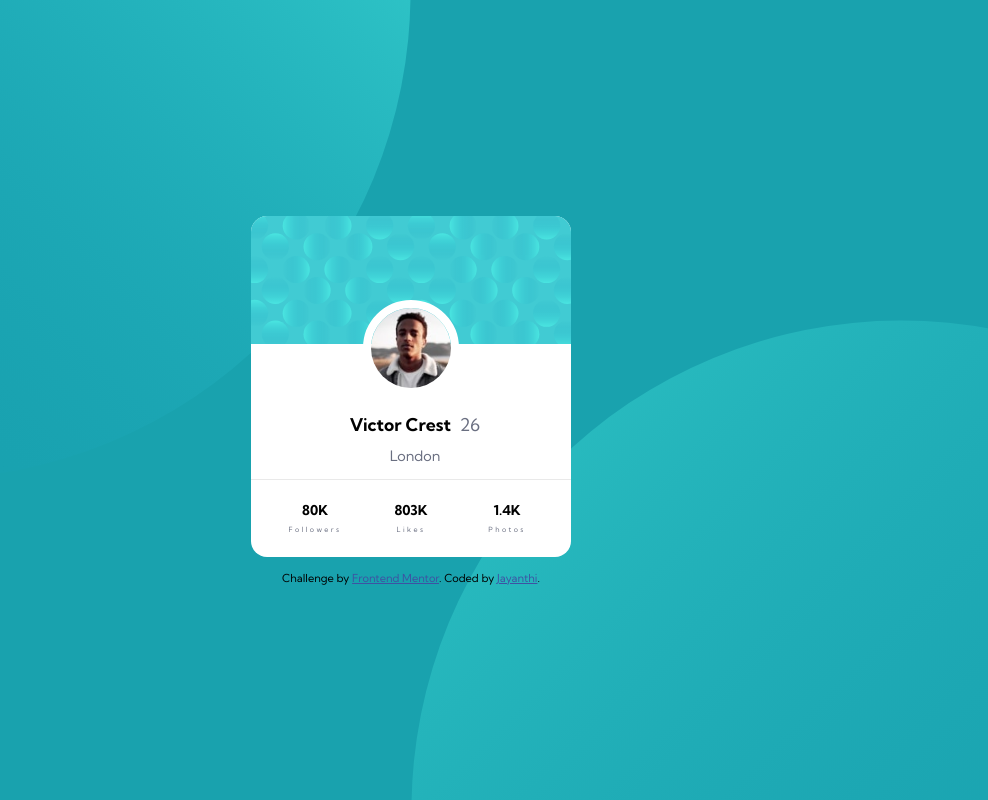
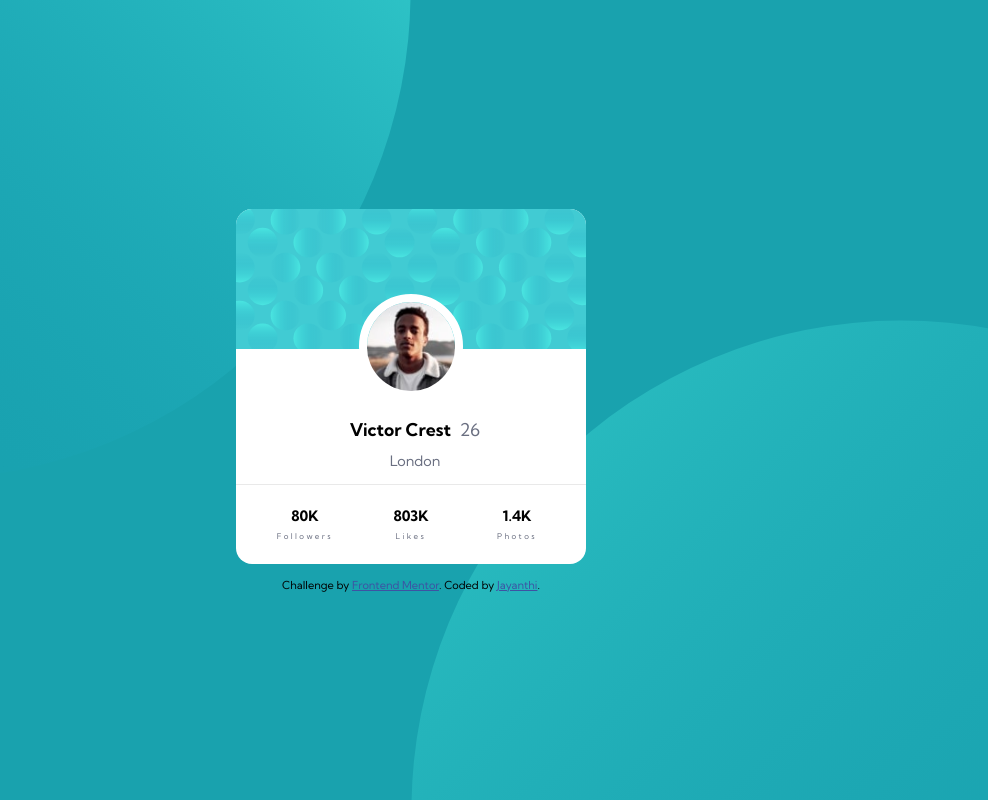
Before and after one commit to jrc17/profile-card-component-main, a plain HTML site: page index.html in a window 1280 px wide. Shown: the whole page, without its empty margins (229-1217 px from the left). Drawn offline with Linux system fonts and the light colour scheme.

Commit message:
changed max-width

```diff
--- a/style.css
+++ b/style.css
@@ -24,7 +24,7 @@ main {
   display: grid;
   grid-template-columns: 1fr auto 1fr 1fr;
 
-  max-width: 20rem;
+  max-width: 22rem;
 
   border-radius: 1rem;
 }
@@ -93,11 +93,11 @@ main {
 }
 .numbers {
   font-weight: 700;
-  font-size: 0.85rem;
+  font-size: 0.9rem;
 }
 .category-name {
   color: #6a6f81;
-  font-size: 0.45rem;
+  font-size: 0.5rem;
   letter-spacing: 0.15rem;
 }
 footer {
```
